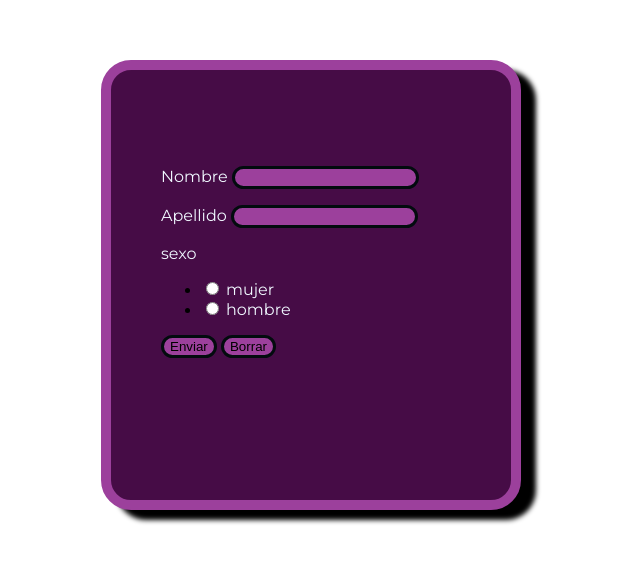
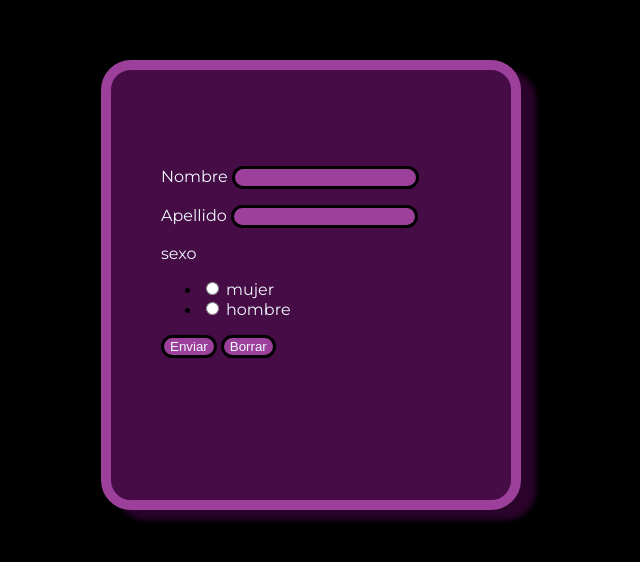
Before and after one commit to guidomarchi/cursoreact, a plain HTML site: page modulo 1/unidad 3/formulariodelejemplo.html in a window 1280 px wide. Shown: the whole page, without its empty margins (329-969 px from the left). Drawn offline with Linux system fonts and the light colour scheme.

Commit message:
cambio de coloe del fondo y las letras del input

```diff
--- a/modulo 1/unidad 3/estiloformulario.css
+++ b/modulo 1/unidad 3/estiloformulario.css
@@ -8,12 +8,12 @@
     padding-top: 80px;
     border: 10px solid rgb(156, 64, 156);
     border-radius: 30px;
-    box-shadow: 15px 10px 5px rgb(0, 0, 0);
+    box-shadow: 15px 10px 5px rgb(41, 3, 41);
 
 }
 
 input{
-    border: 3px solid rgb(2, 11, 14);
+    border: 3px solid rgb(0, 0, 0);
     border-radius: 40px;
     background-color: rgb(156, 64, 156);
 }
@@ -23,7 +23,10 @@ label{
     color: aliceblue;
 }
 
-p{
-    font-family: 'Montserrat', sans-serif;
+body{
+    background-color: black;
+}
+
+.botones{
     color: aliceblue;
 }
--- a/modulo 1/unidad 3/formulariodelejemplo.html
+++ b/modulo 1/unidad 3/formulariodelejemplo.html
@@ -35,8 +35,8 @@
                 </li>
             </ul>
             <p>
-                <input type="submit" value="Enviar">
-                <input type="reset" value="Borrar">
+                <input type="submit" value="Enviar" class="botones">
+                <input type="reset" value="Borrar" class="botones">
             </p>
         </form>
     </div>
```
